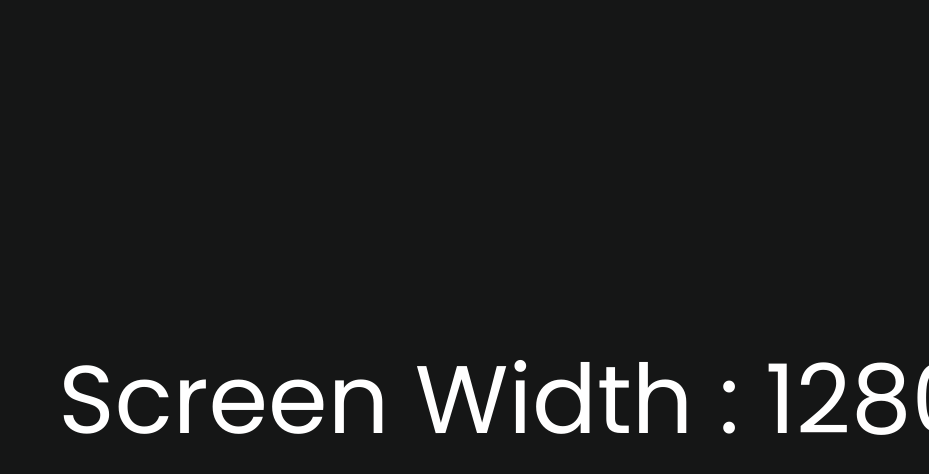
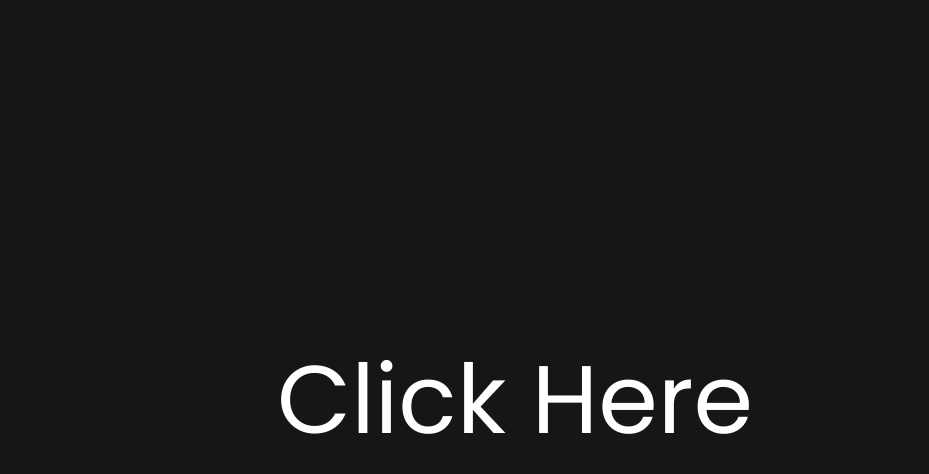
Before and after one commit to alinabizadeh1913/sidrat, a Next.js app: page / in a window 1280 px wide. Both pictures are taken after a click on the element 1204 px from the left and 64 px from the top of the page. Shown: the top 474 px of the page, without its empty margins (351-1280 px from the left). Built offline with nearby package versions, Linux system fonts and the light colour scheme; no server answers; grey boxes are pictures that could not be loaded.

Commit message:
upgrade project

```diff
--- a/src/components/home/header/navbar/mainMenu/index.tsx
+++ b/src/components/home/header/navbar/mainMenu/index.tsx
@@ -12,11 +12,11 @@ const MainMenu = ({
   setIsMenuOpen: React.Dispatch<React.SetStateAction<boolean>>;
 }) => {
   const { setIsHeaderShow } = useHeaderStore();
-  const [screenWidth, setScreenWidth] = useState<number>();
+  // const [screenWidth, setScreenWidth] = useState<number>();
 
-  useEffect(() => {
-    setScreenWidth(window.innerWidth);
-  }, [window.innerWidth]);
+  // useEffect(() => {
+  //   setScreenWidth(window.innerWidth);
+  // }, [window.innerWidth]);
 
   return (
     <Section
@@ -39,7 +39,8 @@ const MainMenu = ({
             setIsHeaderShow(true);
           }}
         >
-          Screen Width : {screenWidth}
+          Click Here
+          {/* Screen Width : {screenWidth} */}
         </button>
       </div>
     </Section>
```
